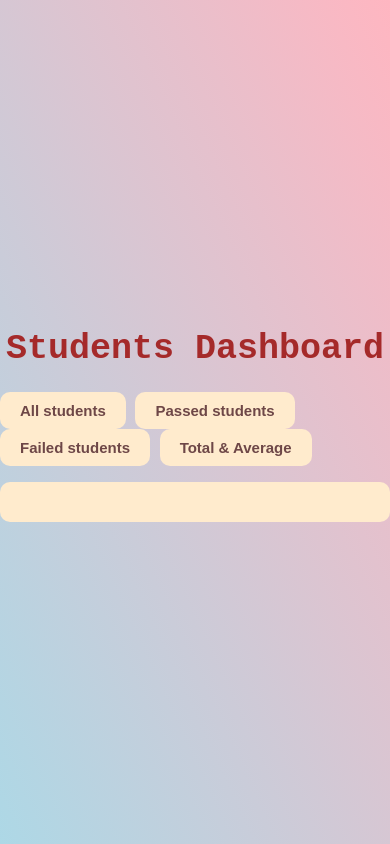
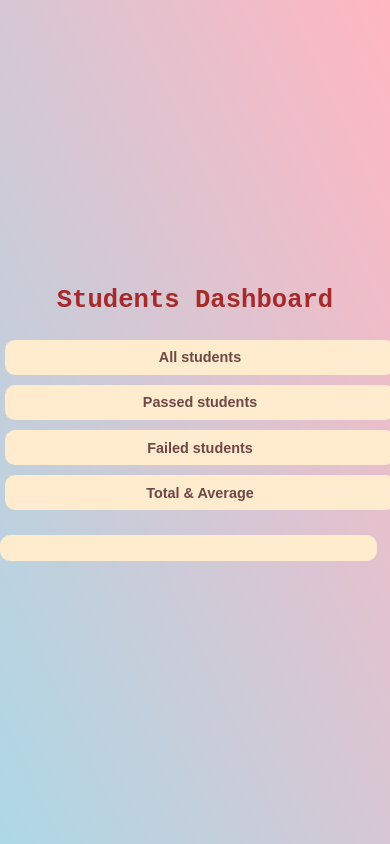
Before and after one commit to hemach838-byte/mfr-p, a plain HTML site: page index.html in a window 390 px wide. Drawn offline with Linux system fonts and the light colour scheme.

Commit message:
Refactor CSS for improved layout and responsiveness
Updated styles for body, h1, button, and .js-display classes. Added media queries for responsive design.

```diff
--- a/style.css
+++ b/style.css
@@ -1,34 +1,77 @@
+
 body {
   padding: 0;
   margin: 0;
   font-family: "Courier New", Courier, monospace;
   display: flex;
+  flex-direction: column;
   justify-content: center;
   align-items: center;
-  height: 100vh;
+  min-height: 100vh;
   background: linear-gradient(to left bottom, lightpink, lightblue);
+  text-align: center;
 }
+
 h1 {
-  text-align: center;
-  font-size: 35px;
+  font-size: 2.2rem;
   font-weight: bold;
   color: brown;
+  margin-bottom: 20px;
 }
+
 button {
-  padding: 10px 20px;
+  padding: 0.6rem 1.2rem;
   background-color: blanchedalmond;
   color: rgb(110, 71, 71);
-  font-size: 15px;
+  font-size: 1rem;
   font-weight: 600;
   border: none;
   border-radius: 10px;
   transition: all 0.2s ease;
+  margin: 5px;
 }
+
 button:hover {
-  transform: scale(0.9);
+  transform: scale(0.95);
 }
+
 .js-display {
-  padding: 20px 30px;
+  padding: 1rem 1.5rem;
   border-radius: 10px;
   background-color: blanchedalmond;
+  max-width: 90%;
+  word-wrap: break-word;
+  margin-top: 20px;
 }
+
+
+@media (max-width: 600px) {
+  h1 {
+    font-size: 1.6rem;
+  }
+
+  button {
+    width: 100%;
+    font-size: 0.9rem;
+  }
+
+  .js-display {
+    font-size: 0.9rem;
+    padding: 0.8rem;
+  }
+}
+
+
+@media (min-width: 1024px) {
+  h1 {
+    font-size: 2.5rem;
+  }
+
+  button {
+    font-size: 1.1rem;
+  }
+
+  .js-display {
+    font-size: 1rem;
+  }
+}
```
